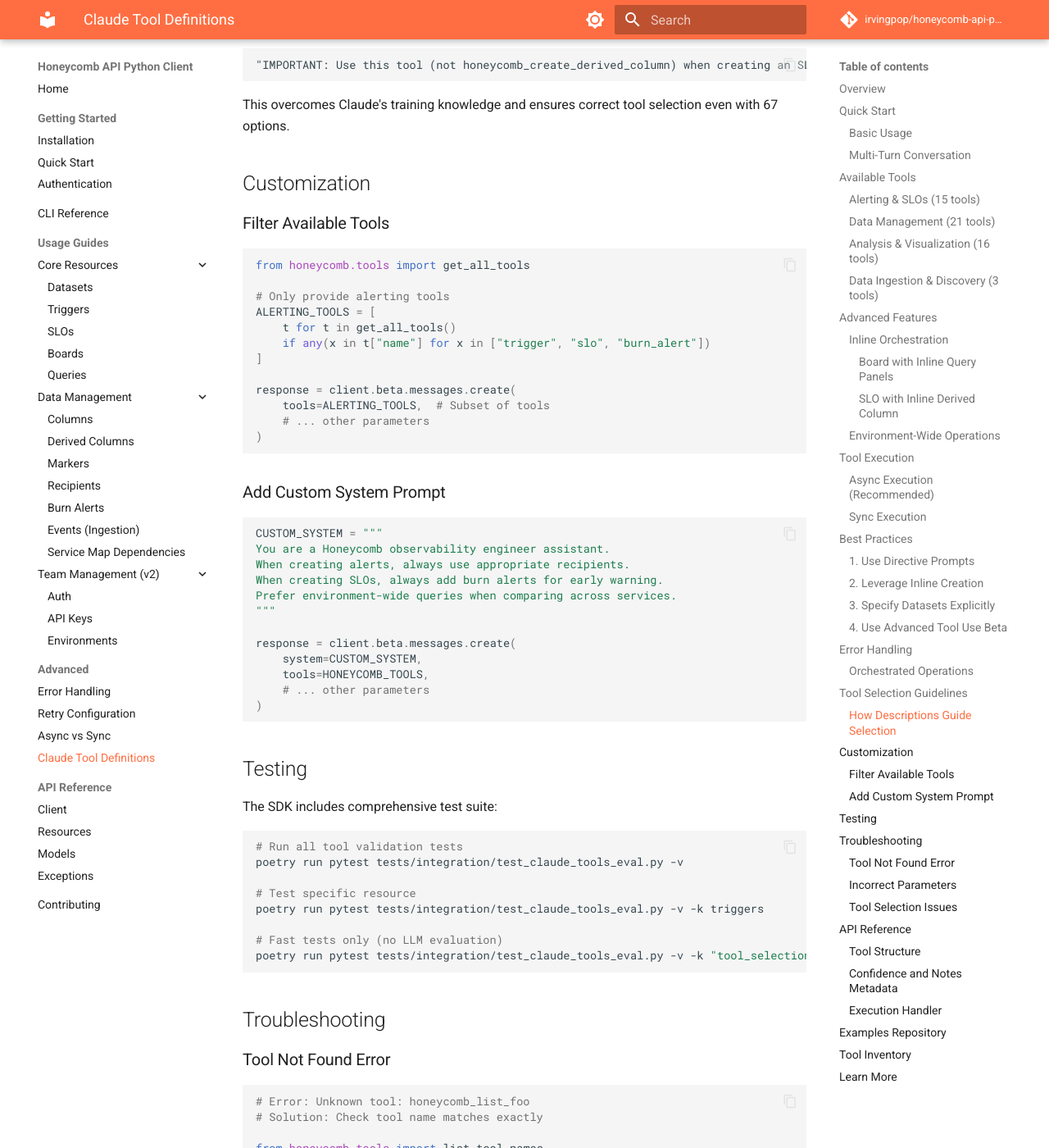
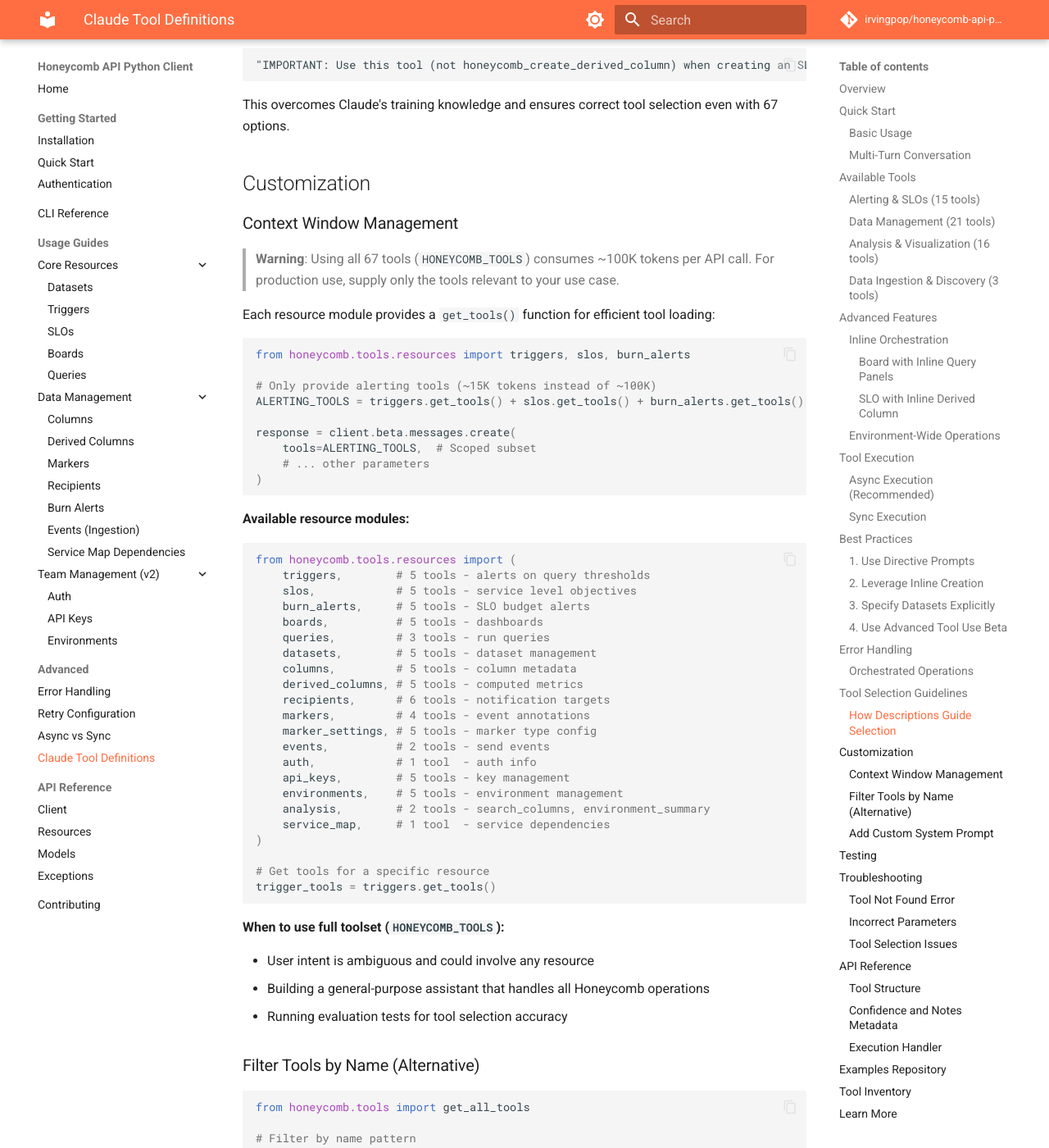
Before and after one commit to irvingpop/honeycomb-api-python, an MkDocs documentation site: the page built from docs/claude-tools.md, in a window 1280 px wide and 1400 px high, scrolled down 7661 px. Shown: the whole window at 82% size. Built offline with MkDocs 1.6.1 and Material for MkDocs 9.7.7, drawn with Linux system fonts in a browser that asks for light colours; comment, search, counter and statistics services are not loaded; some of the changed text lies outside the part shown.

Commit message:
optimize eval tests

````diff
--- a/docs/claude-tools.md
+++ b/docs/claude-tools.md
@@ -382,12 +382,64 @@
 
 ## Customization
 
-### Filter Available Tools
+### Context Window Management
+
+> **Warning**: Using all 67 tools (`HONEYCOMB_TOOLS`) consumes ~100K tokens per API call.
+> For production use, supply only the tools relevant to your use case.
+
+Each resource module provides a `get_tools()` function for efficient tool loading:
+
+```python
+from honeycomb.tools.resources import triggers, slos, burn_alerts
+
+# Only provide alerting tools (~15K tokens instead of ~100K)
+ALERTING_TOOLS = triggers.get_tools() + slos.get_tools() + burn_alerts.get_tools()
+
+response = client.beta.messages.create(
+    tools=ALERTING_TOOLS,  # Scoped subset
+    # ... other parameters
+)
+```
+
+**Available resource modules:**
+
+```python
+from honeycomb.tools.resources import (
+    triggers,        # 5 tools - alerts on query thresholds
+    slos,            # 5 tools - service level objectives
+    burn_alerts,     # 5 tools - SLO budget alerts
+    boards,          # 5 tools - dashboards
+    queries,         # 3 tools - run queries
+    datasets,        # 5 tools - dataset management
+    columns,         # 5 tools - column metadata
+    derived_columns, # 5 tools - computed metrics
+    recipients,      # 6 tools - notification targets
+    markers,         # 4 tools - event annotations
+    marker_settings, # 5 tools - marker type config
+    events,          # 2 tools - send events
+    auth,            # 1 tool  - auth info
+    api_keys,        # 5 tools - key management
+    environments,    # 5 tools - environment management
+    analysis,        # 2 tools - search_columns, environment_summary
+    service_map,     # 1 tool  - service dependencies
+)
+
+# Get tools for a specific resource
+trigger_tools = triggers.get_tools()
+```
+
+**When to use full toolset (`HONEYCOMB_TOOLS`):**
+
+- User intent is ambiguous and could involve any resource
+- Building a general-purpose assistant that handles all Honeycomb operations
+- Running evaluation tests for tool selection accuracy
+
+### Filter Tools by Name (Alternative)
 
 ```python
 from honeycomb.tools import get_all_tools
 
-# Only provide alerting tools
+# Filter by name pattern
 ALERTING_TOOLS = [
     t for t in get_all_tools()
     if any(x in t["name"] for x in ["trigger", "slo", "burn_alert"])
@@ -421,14 +473,17 @@
 The SDK includes comprehensive test suite:
 
 ```bash
-# Run all tool validation tests
-poetry run pytest tests/integration/test_claude_tools_eval.py -v
+# Run argument correctness tests (resource-scoped tools, high parallelism)
+make test-eval
+
+# Run tool selection tests (single batched call with all tools)
+make test-eval-selection
+
+# Run all evaluation tests
+make test-eval-all
 
 # Test specific resource
 poetry run pytest tests/integration/test_claude_tools_eval.py -v -k triggers
-
-# Fast tests only (no LLM evaluation)
-poetry run pytest tests/integration/test_claude_tools_eval.py -v -k "tool_selection"
 ```
 
 ## Troubleshooting
--- a/pyproject.toml
+++ b/pyproject.toml
@@ -75,6 +75,7 @@
 [tool.poetry.group.evals.dependencies]
 deepeval = {version = "^3.7.5", python = ">=3.10,<4.0"}
 anthropic = ">=0.75.0"
+tenacity = ">=8.0.0"
 
 [tool.poetry.group.mcp]
 optional = true
````
Also changed, not shown: 3 other files.
